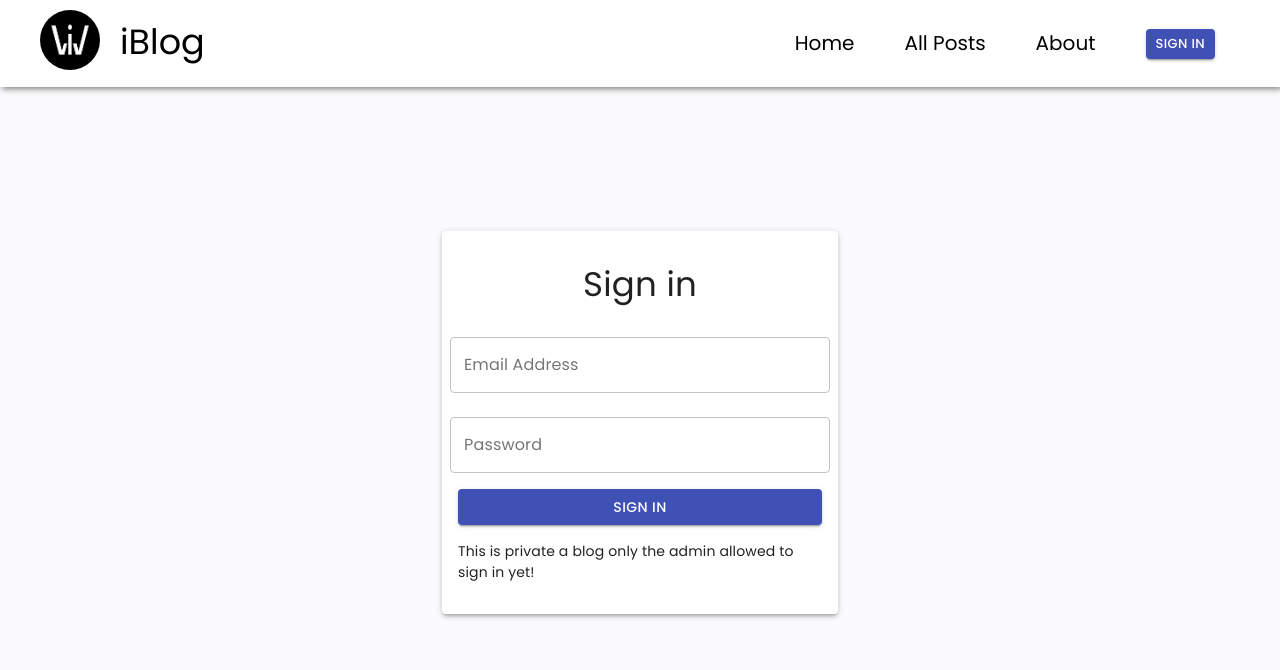
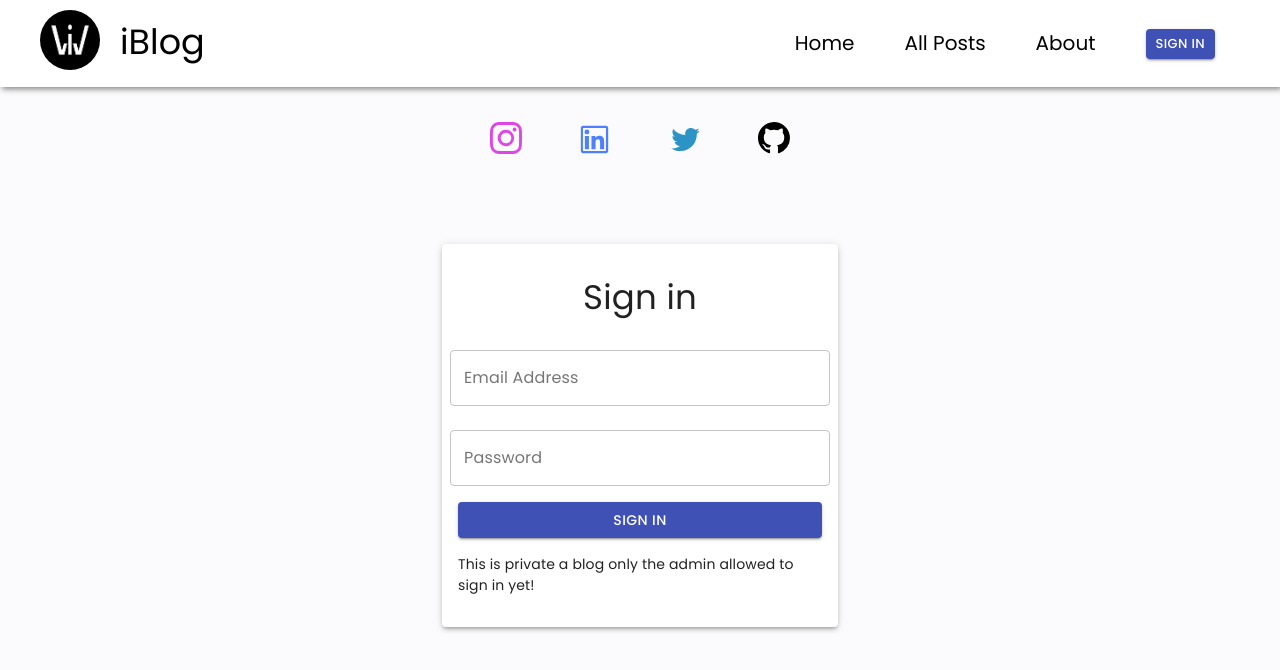
Before and after one commit to islemwilcher/iblog, a React (Create React App) app: page /signin in a window 1280 px wide. Shown: the top 670 px of the page. Built offline with nearby package versions, Linux system fonts and the light colour scheme.

Commit message:
adding margin and color

```diff
--- a/src/components/detailscomponent/styles.js
+++ b/src/components/detailscomponent/styles.js
@@ -47,6 +47,7 @@ export default makeStyles((theme) => ({
     },
     pic: {
         width: '100%',
+        marginTop: '5px',
     },
     },
 }));
--- a/src/pages/postdetails/PostDetails.jsx
+++ b/src/pages/postdetails/PostDetails.jsx
@@ -37,7 +37,7 @@ const Postdetails = () => {
       <div className={classes.mediadiv}>
       <CardMedia className={classes.media} image={post.selectedFile} title={post.title} />
       </div>
-      <Typography className={classes.tags} variant="body2" color="textSecondary" component="h2">{post.tags.map((tag) => `#${tag} `)}</Typography>
+      <Typography className={classes.tags} variant="body2" component="h2">{post.tags.map((tag) => `#${tag} `)}</Typography>
       <Typography className={classes.message} variant="body1">{post.message}</Typography>
       </div>
       <Details reverse={reverse} title={post.title1} message={post.message1} image={post.selectedFile1} />
--- a/src/pages/postdetails/styles.js
+++ b/src/pages/postdetails/styles.js
@@ -16,6 +16,7 @@ export default makeStyles((theme) => ({
     },
     tags: {
         margin: '5px auto',
+        color: 'gray',
     },
     message: {
         color: 'black',
--- a/src/pages/signin/signin.jsx
+++ b/src/pages/signin/signin.jsx
@@ -6,6 +6,7 @@ import { Container, Paper, Grid, Button , Typography, TextField } from "@materia
 
 import { signin } from '../../actions/auth'
 import useStyles from './styles'
+import SocialMedia from '../../components/socialmedia/SocialMedia'
 
 const Signin = () => {
 
@@ -24,6 +25,7 @@ const Signin = () => {
 
     return (
         <Container component="main" maxWidth="xs">
+            <SocialMedia />
             <Paper className={classes.paper} raised elevation={3}>
                 <Typography component="h1" variant="h4">Sign in</Typography>
                 <form className={classes.form} onSubmit={handleSubmit}>
--- a/src/pages/signin/styles.js
+++ b/src/pages/signin/styles.js
@@ -3,7 +3,7 @@ import { makeStyles } from '@material-ui/core/styles';
 export default makeStyles((theme) => ({
 
     paper: {
-        marginTop: theme.spacing(18),
+        marginTop: theme.spacing(10),
         display: 'flex',
         flexDirection: 'column',
         alignItems: 'center',
```
